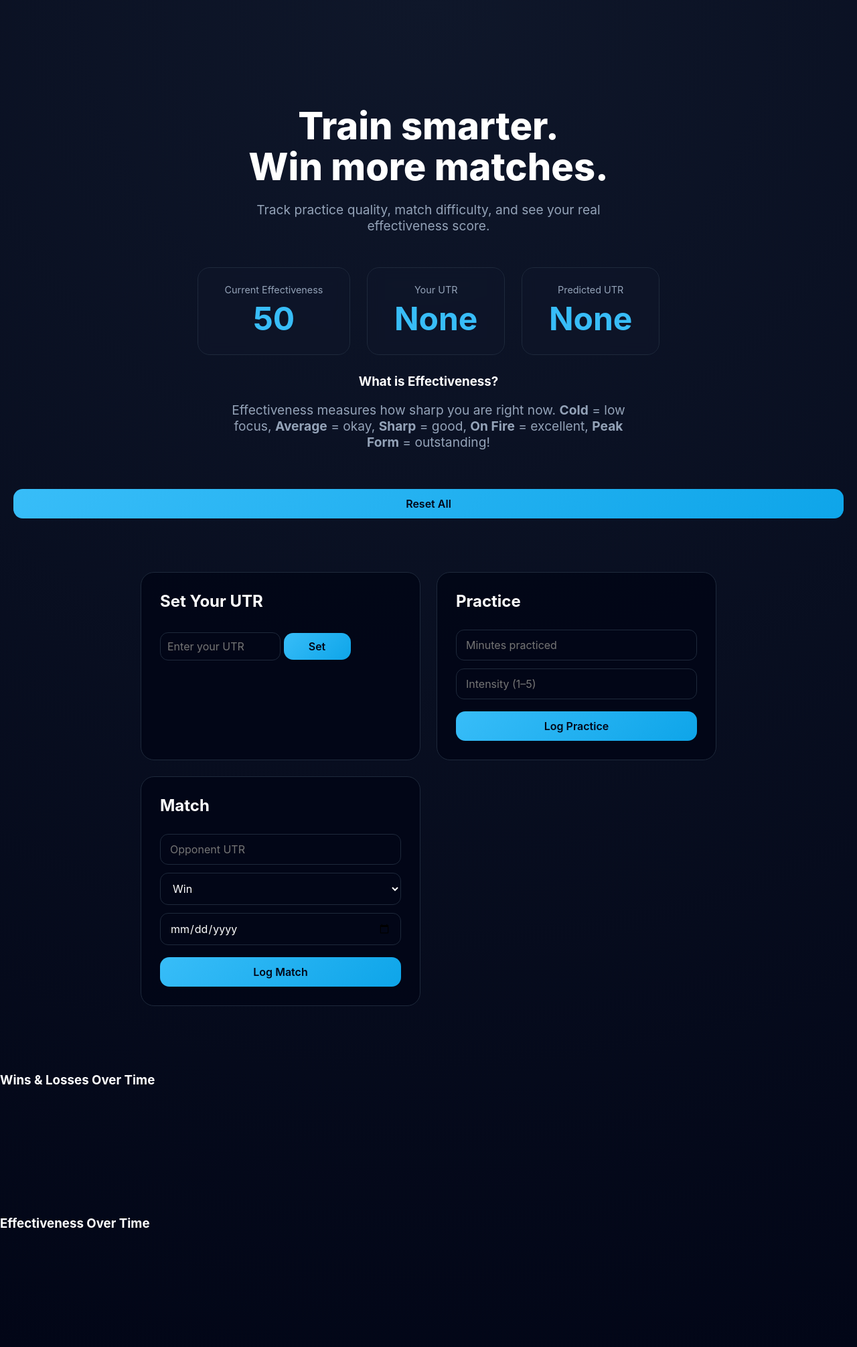
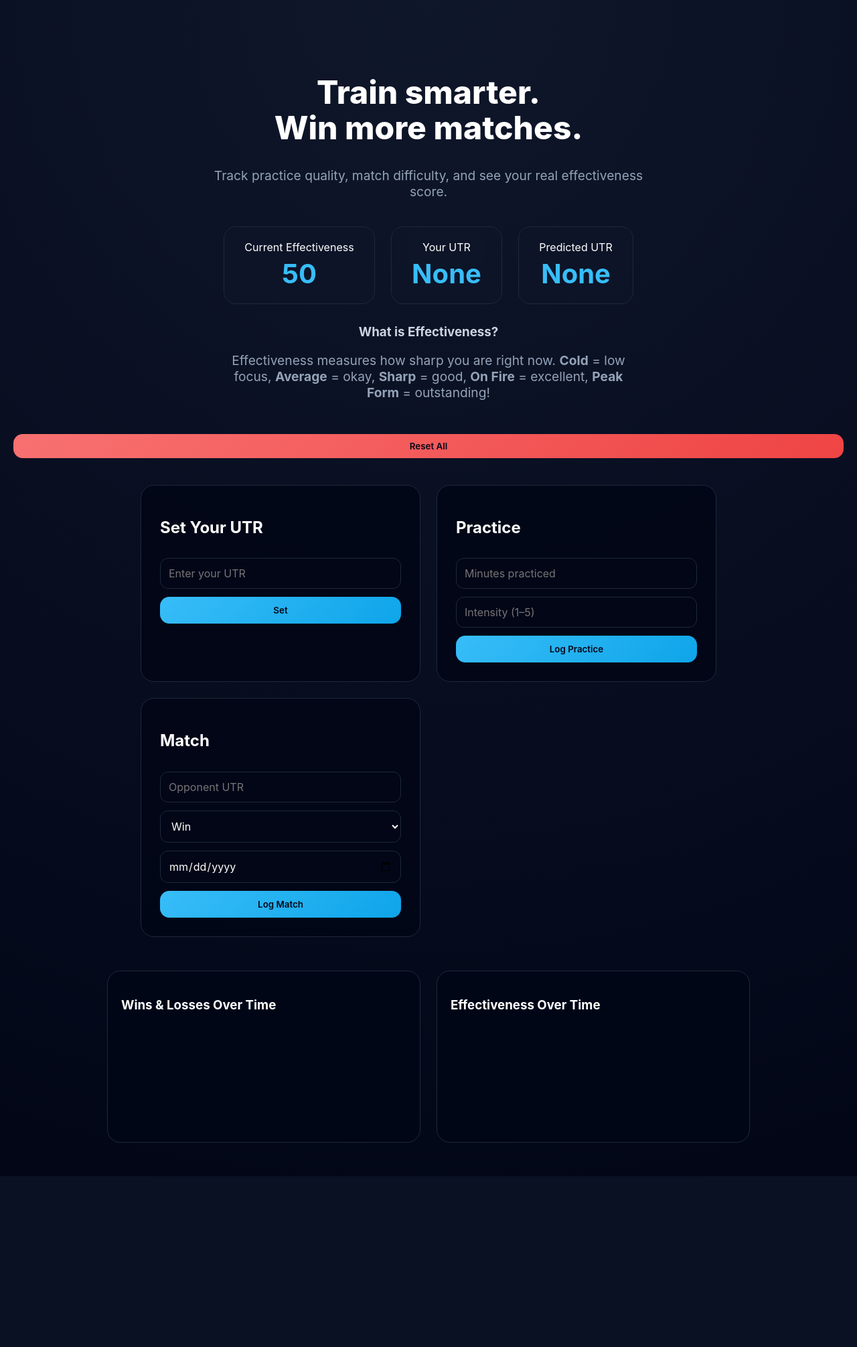
Before and after one commit to thedanielguodev/tennis-tracker, a Flask app: page / in a window 1280 px wide. Shown: the whole page at 67% size. After the commit the page ends 1706 px from the top, so only its background shows below. Run offline with Flask 3, Linux system fonts and the light colour scheme; a map, chart or similar area stays blank.

Commit message:
Update style.css

```diff
--- a/static/style.css
+++ b/static/style.css
@@ -12,24 +12,23 @@ body {
 /* HERO */
 .hero {
     text-align: center;
-    padding: 120px 20px 80px;
+    padding: 80px 20px 40px;
 }
 
 .hero h1 {
-    font-size: 3.5rem;
+    font-size: 3rem;
     font-weight: 800;
     line-height: 1.1;
-    margin-bottom: 20px;
 }
 
 .hero p {
     font-size: 1.2rem;
     color: #94a3b8;
-    max-width: 600px;
-    margin: 0 auto 40px;
+    max-width: 700px;
+    margin: 10px auto 30px;
 }
 
-/* SCORE BOX */
+/* BOXES */
 .score-box, .utr-box, .predicted-box {
     display: inline-flex;
     flex-direction: column;
@@ -37,58 +36,47 @@ body {
     background: rgba(15, 23, 42, 0.6);
     border: 1px solid #1e293b;
     border-radius: 18px;
-    padding: 24px 40px;
+    padding: 20px 30px;
     backdrop-filter: blur(10px);
     margin: 10px;
 }
 
-.score-box .label, .utr-box .label, .predicted-box .label {
-    color: #94a3b8;
-    font-size: 0.9rem;
+.score-box .score, .utr-box .utr, .predicted-box .predicted {
+    font-size: 2.5rem;
+    font-weight: 700;
+    color: #38bdf8;
+    margin-top: 5px;
 }
 
-.score-box .score, .utr-box .utr, .predicted-box .predicted {
-    font-size: 3rem;
-    font-weight: 700;
-    margin-top: 5px;
-    color: #38bdf8;
+.effectiveness-info {
+    max-width: 600px;
+    margin: 20px auto;
+    color: #cbd5e1;
 }
 
-/* UTR INPUT */
-.utr-input {
+#resetBtn {
     margin-top: 20px;
+    padding: 10px 20px;
+    border: none;
+    border-radius: 14px;
+    font-weight: 600;
+    cursor: pointer;
+    background: linear-gradient(135deg, #f87171, #ef4444);
+    color: #020617;
 }
 
-.utr-input input {
-    width: 180px;
-    padding: 10px;
-    border-radius: 12px;
-    border: 1px solid #1e293b;
-    background: #020617;
-    color: white;
-    font-size: 1rem;
+#resetBtn:hover {
+    opacity: 0.9;
 }
 
-.utr-input button {
-    margin-top: 12px;
-    width: 100px;
-    padding: 10px;
-    border-radius: 14px;
-    border: none;
-    background: linear-gradient(135deg, #38bdf8, #0ea5e9);
-    color: #020617;
-    font-weight: 600;
-    cursor: pointer;
-}
-
-/* ACTIONS */
+/* ACTION CARDS */
 .actions {
     max-width: 900px;
     margin: auto;
     display: grid;
     grid-template-columns: repeat(auto-fit, minmax(280px, 1fr));
     gap: 24px;
-    padding: 0 20px 80px;
+    padding: 0 20px 50px;
 }
 
 .card {
@@ -98,15 +86,10 @@ body {
     padding: 28px;
 }
 
-.card h2 {
-    margin-top: 0;
-    margin-bottom: 16px;
-}
-
 input, select {
     width: 100%;
     margin-top: 12px;
-    padding: 12px 14px;
+    padding: 12px;
     background: #020617;
     border: 1px solid #1e293b;
     border-radius: 12px;
@@ -116,17 +99,33 @@ input, select {
 
 button {
     width: 100%;
-    margin-top: 18px;
+    margin-top: 12px;
     padding: 12px;
     border-radius: 14px;
     border: none;
     background: linear-gradient(135deg, #38bdf8, #0ea5e9);
     color: #020617;
     font-weight: 600;
-    font-size: 1rem;
     cursor: pointer;
 }
 
 button:hover {
     opacity: 0.9;
 }
+
+/* CHARTS */
+.charts {
+    max-width: 1000px;
+    margin: 0 auto 50px;
+    display: grid;
+    grid-template-columns: 1fr 1fr;
+    gap: 24px;
+    padding: 0 20px;
+}
+
+.chart-card {
+    background: rgba(2, 6, 23, 0.9);
+    border: 1px solid #1e293b;
+    border-radius: 20px;
+    padding: 20px;
+}
```
